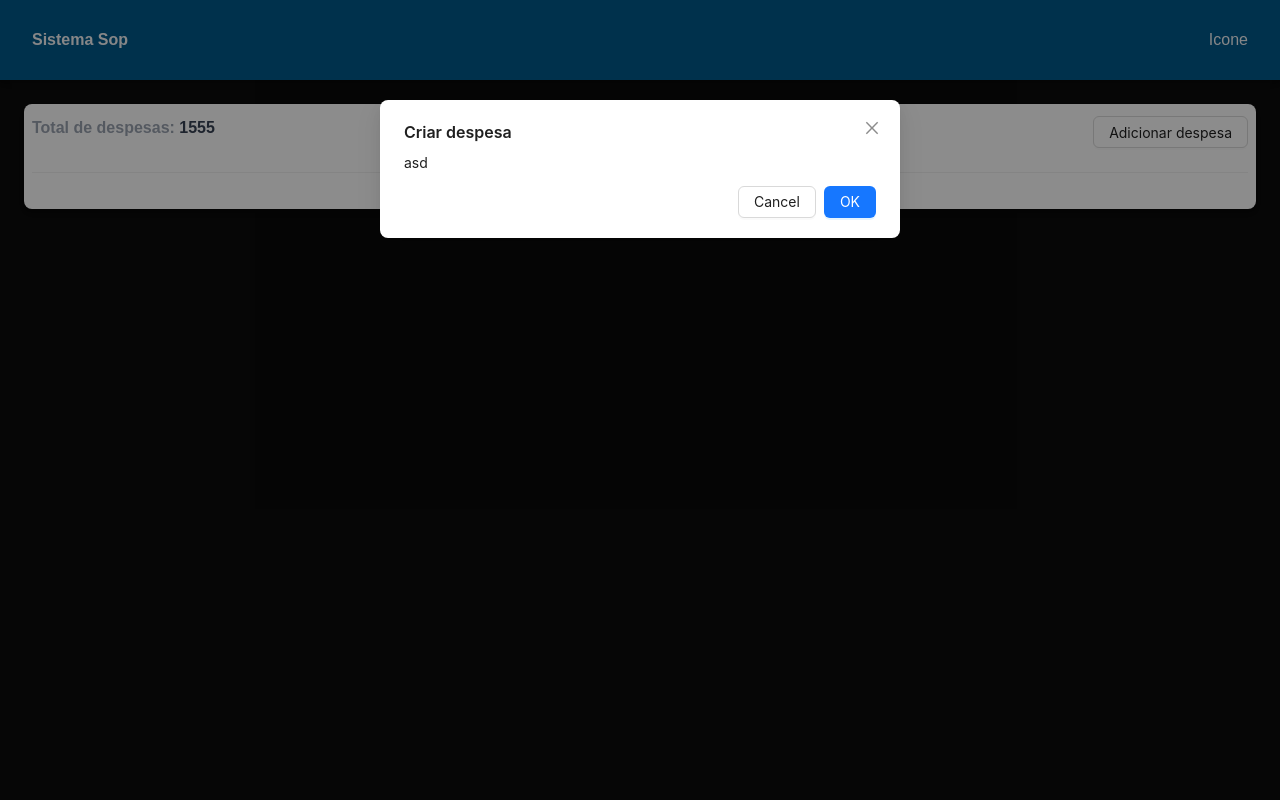
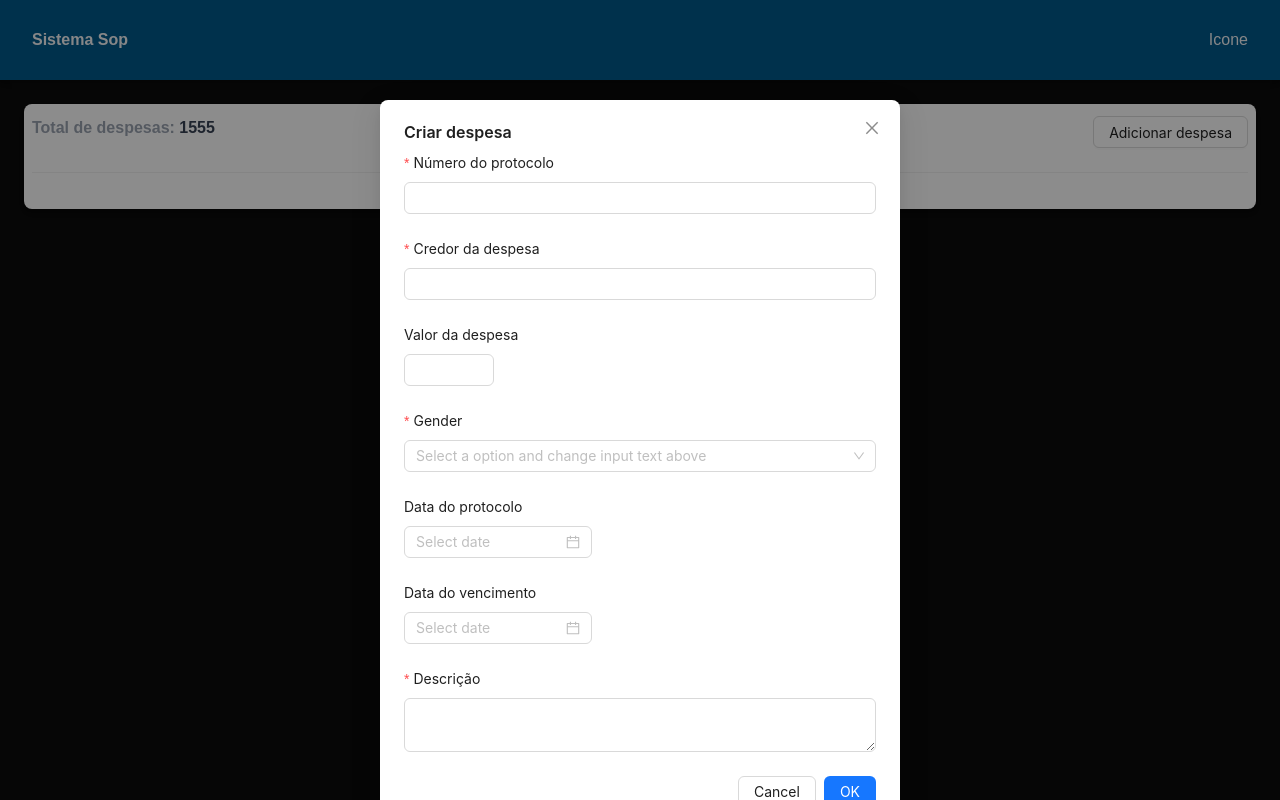
Before and after one commit to anderson-alves427/front-sop, a Next.js app: page / in a window 1280 px wide. Both pictures are taken after a click on the button "Adicionar despesa". Built offline with nearby package versions, Linux system fonts and the light colour scheme; what @ant-design/nextjs-registry would draw is missing.

Commit message:
style: add form

```diff
--- a/src/components/addNewDespesa/index.tsx
+++ b/src/components/addNewDespesa/index.tsx
@@ -3,6 +3,7 @@
 import { Button } from "antd";
 import { useState } from "react";
 import GenericModal from "../genericModal";
+import FormDespesa from "../formDespesa";
 
 export default function AddNewDespesa() {
   const [isModalOpen, setIsModalOpen] = useState(false);
@@ -14,7 +15,7 @@ export default function AddNewDespesa() {
         isModalOpen={isModalOpen}
         title="Criar despesa"
       >
-        <div>asd</div>
+        <FormDespesa />
       </GenericModal>
     </>
   );
--- /dev/null
+++ b/src/components/formDespesa/index.tsx
@@ -0,0 +1,60 @@
+"use client";
+
+import { DatePicker, Form, Input, InputNumber, Select } from "antd";
+
+const { Option } = Select;
+
+export default function FormDespesa() {
+  return (
+    <Form layout="vertical">
+      <Form.Item
+        name="numeroProtocolo"
+        label="Número do protocolo"
+        rules={[
+          { required: true, message: "Número do protocolo é obrigatório" },
+        ]}
+      >
+        <Input />
+      </Form.Item>
+      <Form.Item
+        name="credorDespesa"
+        label="Credor da despesa"
+        rules={[
+          {
+            required: true,
+            message: "O credor da despesa é obrigatório",
+          },
+        ]}
+      >
+        <Input />
+      </Form.Item>
+      <Form.Item label="Valor da despesa" name="valorDespesa">
+        <InputNumber />
+      </Form.Item>
+      <Form.Item name="gender" label="Gender" rules={[{ required: true }]}>
+        <Select
+          placeholder="Select a option and change input text above"
+          // onChange={onGenderChange}
+          allowClear
+        >
+          <Option value="OBRA_EDIFICACAO">Obra de edificação</Option>
+          <Option value="OBRA_RODOVIAS">Obra de rodovias</Option>
+          <Option value="OUTROS">Outros</Option>
+        </Select>
+      </Form.Item>
+      <Form.Item label="Data do protocolo" name="dataProtocolo">
+        <DatePicker />
+      </Form.Item>
+      <Form.Item label="Data do vencimento" name="dataVencimento">
+        <DatePicker />
+      </Form.Item>
+      <Form.Item
+        label="Descrição"
+        name="descricao"
+        rules={[{ required: true }]}
+      >
+        <Input.TextArea />
+      </Form.Item>
+    </Form>
+  );
+}
```
